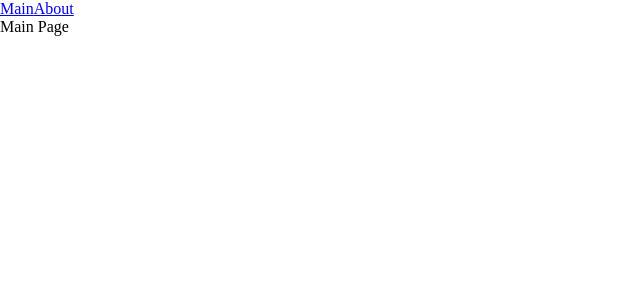
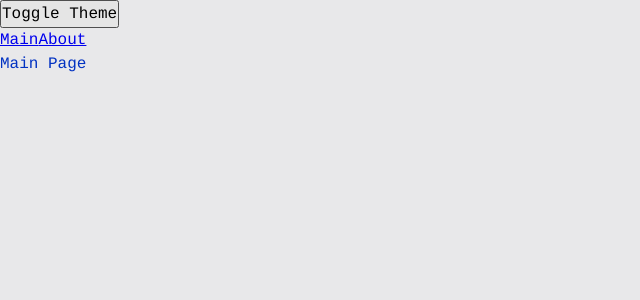
Before and after one commit to stpetr/react-blog, a React app: page / in a window 1280 px wide. Shown: the top 300 px of the page, without its empty margins (0-640 px from the left). Built offline with nearby package versions, Linux system fonts and the light colour scheme.

Commit message:
Add themes. Add themes context

```diff
--- a/src/app.tsx
+++ b/src/app.tsx
@@ -2,14 +2,19 @@ import { lazy, Suspense } from 'react'
 
 import { Link, Route, Routes } from 'react-router-dom'
 
-import './index.scss'
+import { useTheme } from './theme/use-theme'
+
+import './styles/index.scss';
 
 const MainPage = lazy(() => import('./pages/main-page'))
 const AboutPage = lazy(() => import('./pages/about-page'))
 
 export const App = () => {
+  const { theme, toggleTheme } = useTheme()
+
   return (
-    <div className="app">
+    <div className={`app ${theme}`}>
+      <button onClick={toggleTheme}>Toggle Theme</button>
       <div>
         <Link to={'/'}>Main</Link>
         <Link to={'/about'}>About</Link>
--- a/src/index.scss
+++ /dev/null
@@ -1,5 +0,0 @@
-* {
-  margin: 0;
-  padding: 0;
-  box-sizing: border-box;
-}
--- a/src/index.tsx
+++ b/src/index.tsx
@@ -1,12 +1,15 @@
-import {createRoot} from 'react-dom/client'
+import { createRoot } from 'react-dom/client'
 import { BrowserRouter } from 'react-router-dom'
 
 import { App } from './app'
+import ThemeProvider from './theme/theme-provider'
 
 const appRoot = createRoot(document.getElementById('root'))
 
 appRoot.render(
   <BrowserRouter>
-    <App />
+    <ThemeProvider>
+      <App />
+    </ThemeProvider>
   </BrowserRouter>
 )
--- /dev/null
+++ b/src/styles/index.scss
@@ -0,0 +1,11 @@
+@import "reset";
+@import "variables/global";
+@import "themes/normal";
+@import "themes/dark";
+
+.app {
+  min-height: 100vh;
+  font: var(--font-m);
+  color: var(--primary-color);
+  background-color: var(--bg-color);
+}
--- /dev/null
+++ b/src/styles/reset.scss
@@ -0,0 +1,13 @@
+* {
+  margin: 0;
+  padding: 0;
+  box-sizing: border-box;
+}
+
+input,
+button,
+textarea,
+select {
+  margin: 0;
+  font: inherit;
+}
--- /dev/null
+++ b/src/styles/themes/dark.scss
@@ -0,0 +1,8 @@
+.app {
+  &.dark {
+    --bg-color: #080850;
+
+    --primary-color: #049604;
+    --secondary-color: #04ff04;
+  }
+}
--- /dev/null
+++ b/src/styles/themes/normal.scss
@@ -0,0 +1,8 @@
+.app {
+  &.light {
+    --bg-color: #e8e8ea;
+
+    --primary-color: #0232c2 ;
+    --secondary-color: #0449e0;
+  }
+}
--- /dev/null
+++ b/src/styles/variables/global.scss
@@ -0,0 +1,11 @@
+:root {
+  --font-family-main: Courier, "Times New Roman", Serif;
+
+  --font-size-m: 16px;
+  --font-line-m: 24px;
+  --font-m: var(--font-size-m) / var(--font-line-m) var(--font-family-main);
+
+  --font-size-l: 24px;
+  --font-line-l: 32px;
+  --font-l: var(--font-size-l) / var(--font-line-l) var(--font-family-main);
+}
--- /dev/null
+++ b/src/theme/theme-context.ts
@@ -0,0 +1,11 @@
+import { createContext } from 'react'
+
+export type Theme = 'light' | 'dark'
+
+export type ThemeContextProps = {
+  theme?: Theme
+  setTheme? : (theme: Theme) => void
+}
+export const ThemeContext = createContext<ThemeContextProps>({})
+
+export const LS_THEME_KEY = 'app-theme'
--- /dev/null
+++ b/src/theme/theme-provider.tsx
@@ -0,0 +1,25 @@
+import { LS_THEME_KEY, Theme, ThemeContext } from './theme-context'
+import { FC, ReactNode, useMemo, useState } from 'react'
+
+const defaultTheme = localStorage.getItem(LS_THEME_KEY) as Theme || 'light'
+
+type ThemeProviderProps = {
+  children: ReactNode
+}
+
+export const ThemeProvider: FC<ThemeProviderProps> = ({ children }) => {
+  const [theme, setTheme] = useState<Theme>(defaultTheme)
+
+  const defaultProps = useMemo(() => ({
+    theme,
+    setTheme,
+  }), [theme])
+
+  return (
+    <ThemeContext.Provider value={defaultProps}>
+      {children}
+    </ThemeContext.Provider>
+  )
+}
+
+export default ThemeProvider
--- /dev/null
+++ b/src/theme/use-theme.ts
@@ -0,0 +1,22 @@
+import { LS_THEME_KEY, Theme, ThemeContext } from './theme-context'
+import { useContext } from 'react'
+
+export type UseThemeResult = {
+  theme: Theme
+  toggleTheme: () => void
+}
+
+export const useTheme = (): UseThemeResult => {
+  const { theme, setTheme } = useContext(ThemeContext)
+
+  const toggleTheme = () => {
+    const newTheme = theme === 'light' ? 'dark' : 'light'
+    setTheme(newTheme)
+    localStorage.setItem(LS_THEME_KEY, newTheme)
+  }
+
+  return {
+    theme,
+    toggleTheme,
+  }
+}
```
